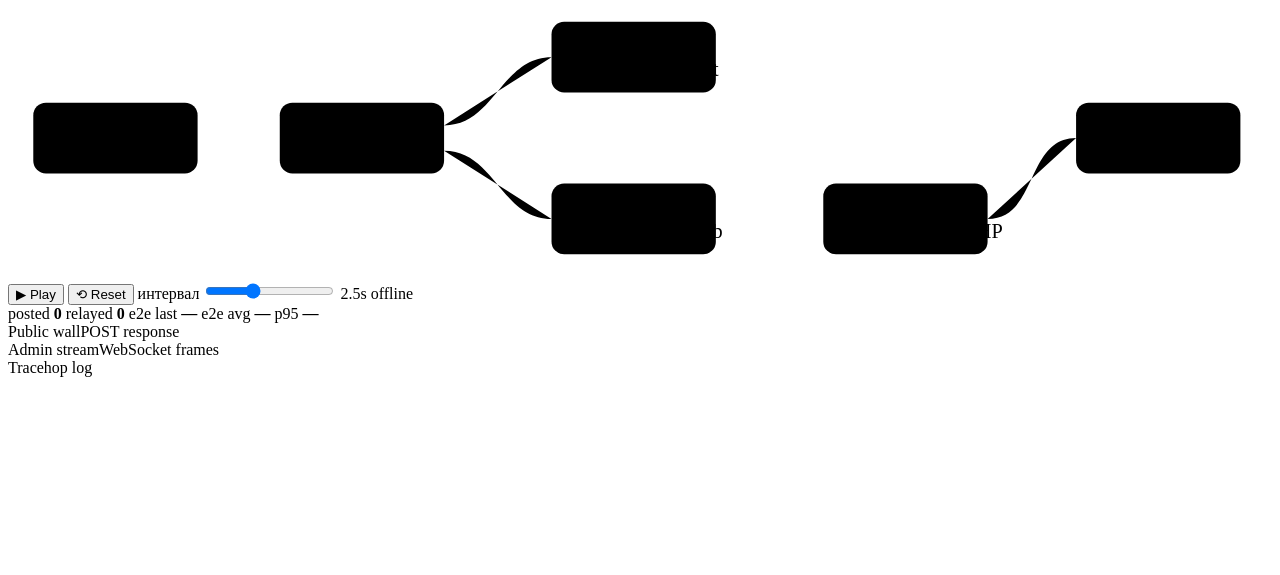
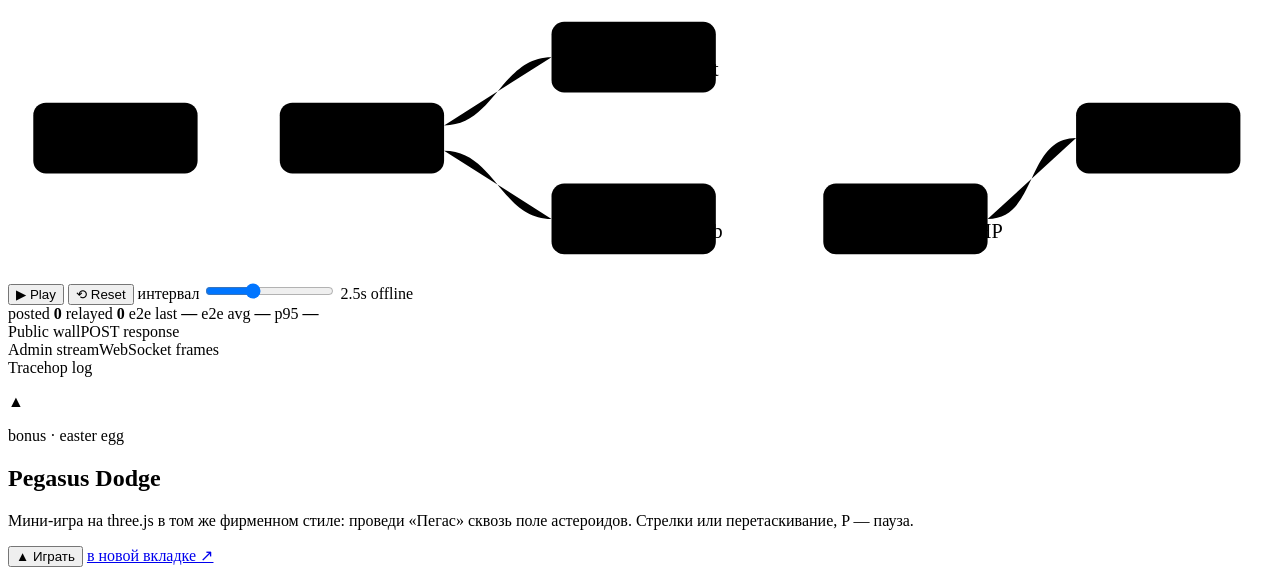
Before and after one commit to schzd/site-pro-comments, a Yii app: the page made by frontend/views/demo/index.php in a window 1280 px wide. Shown: the part 256-831 px from the top of the page. Before the commit the page ends 633 px from the top, so only its background shows below. Run offline with PHP 8.4 and a stand-in for Yii, Linux system fonts and the light colour scheme; the template is opened without the code that fills it, so the values that code supplies are empty; some libraries are stand-ins or nearby versions.

Commit message:
Demo: Pegasus Dodge bonus card, playable in a modal over /demo
Co-Authored-By: Claude Opus 5.5 <noreply@anthropic.com>

```diff
--- a/frontend/views/demo/index.php
+++ b/frontend/views/demo/index.php
@@ -100,5 +100,24 @@ $edges = [
         </div>
     </section>
 
+    <section class="demo-bonus" aria-label="Bonus">
+        <div class="demo-bonus-ship" aria-hidden="true">▲</div>
+        <div class="demo-bonus-text">
+            <p class="mono demo-kicker">bonus · easter egg</p>
+            <h2>Pegasus Dodge</h2>
+            <p class="muted">Мини-игра на three.js в том же фирменном стиле: проведи «Пегас» сквозь поле астероидов.
+                Стрелки или перетаскивание, <span class="mono">P</span> — пауза.</p>
+        </div>
+        <div class="demo-bonus-actions">
+            <button type="button" class="btn btn-lime" data-game-open>▲ Играть</button>
+            <a class="btn" href="/game/" target="_blank" rel="noopener">в новой вкладке ↗</a>
+        </div>
+    </section>
+
+    <dialog class="game-dialog" data-game-dialog aria-label="Pegasus Dodge">
+        <button type="button" class="btn btn-sm game-close" data-game-close>✕ Закрыть</button>
+        <iframe title="Pegasus Dodge" data-game-frame allow="fullscreen"></iframe>
+    </dialog>
+
     <template id="card-template"><?= $this->render('/comment/_card', ['data' => null, 'liked' => false]) ?></template>
 </div>
```
Also changed, not shown: frontend/web/css/demo.css (+33 -0 lines), frontend/web/js/demo.js (+20 -0 lines), qa/history.json.
